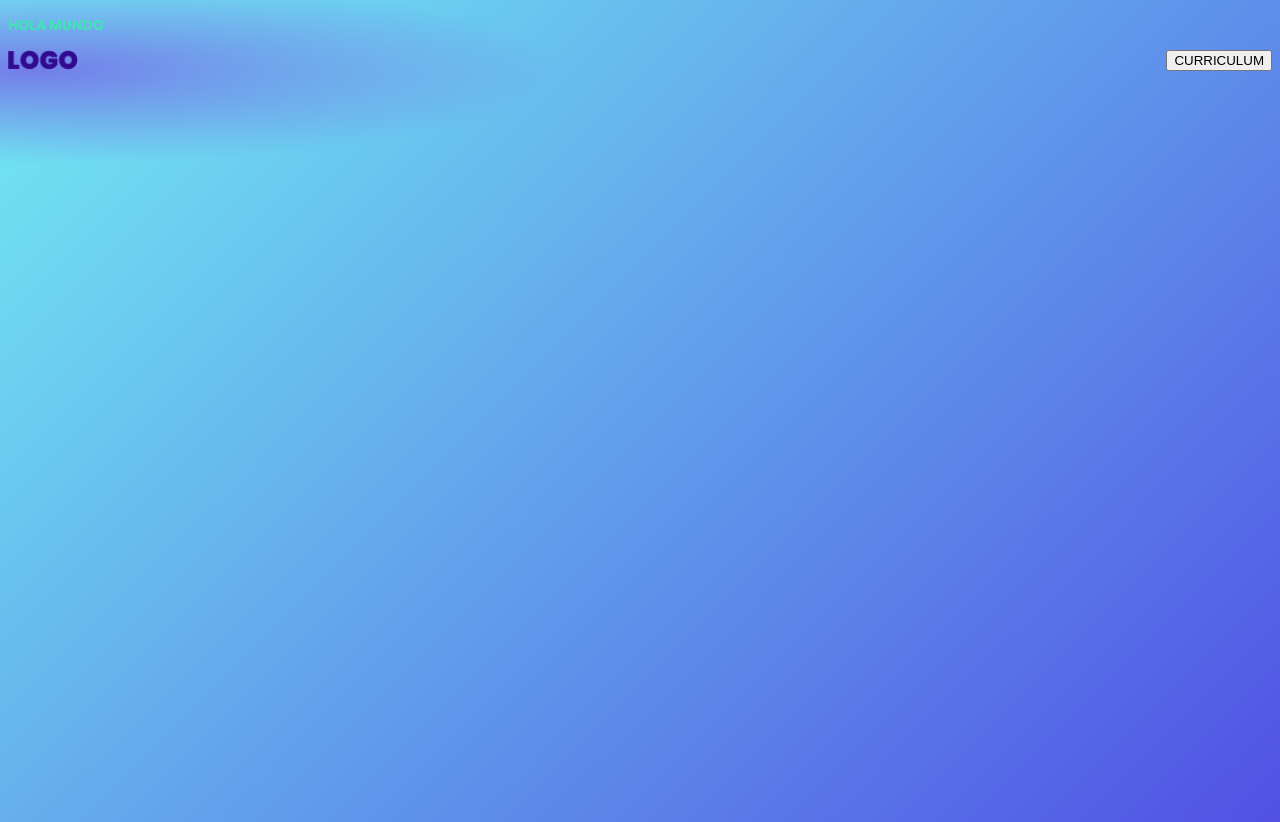
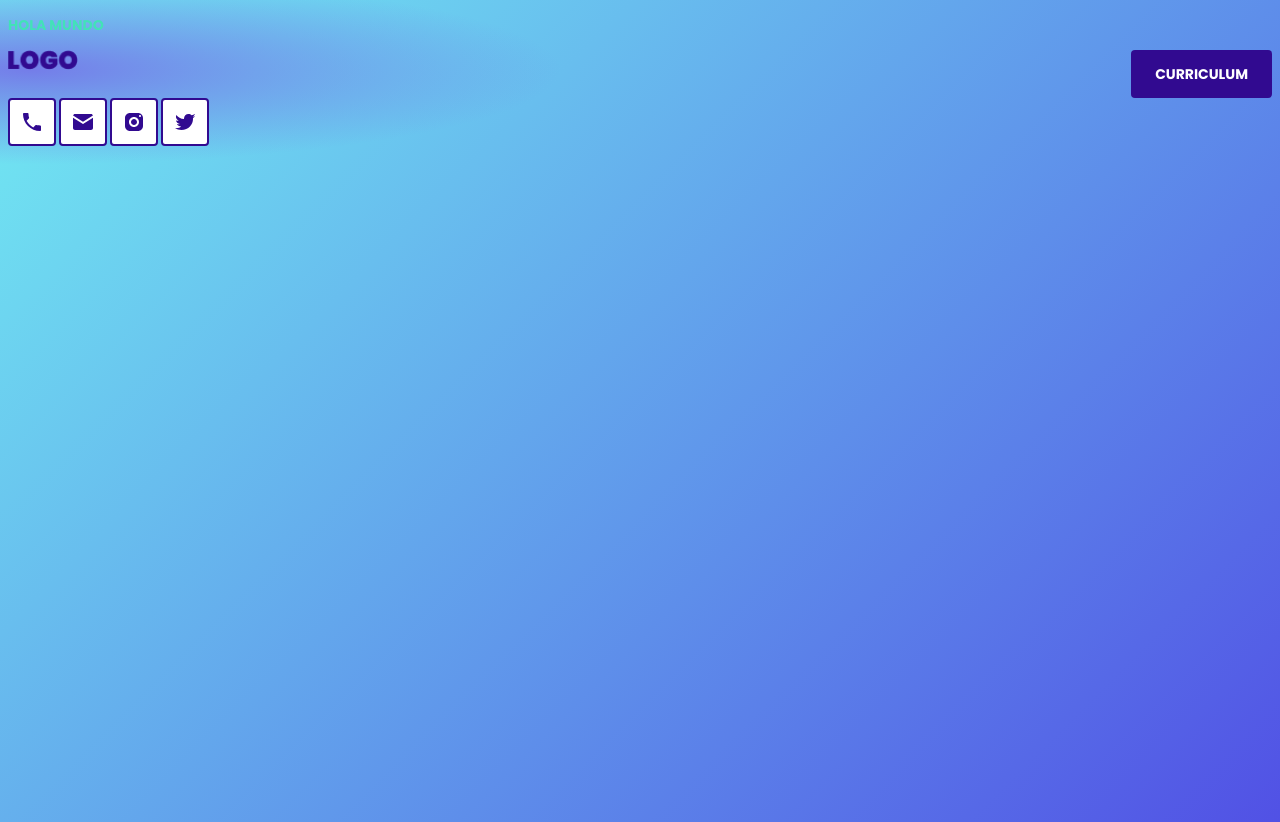
Before and after one commit to codekacode/portafolio-jaume, a plain HTML site: page index.html in a window 1280 px wide. Drawn offline with Linux system fonts and the light colour scheme.

Commit message:
Add icons

```diff
--- /dev/null
+++ b/css/button-icon.css
@@ -0,0 +1,12 @@
+.btn-icon {
+  padding: 10px;
+  border-radius:4px;
+  border: 2px solid var(--purple);
+  background: var(--white);
+  text-decoration: none;
+  display: inline-block;
+}
+
+.btn-icon img {
+  vertical-align: middle;
+}
--- /dev/null
+++ b/css/button.css
@@ -0,0 +1,16 @@
+.btn {
+  background: var(--purple);
+  color: var(--white);
+  font: var(--button);
+  padding-inline-start: 24px;
+  padding-inline-end: 24px;
+  padding-block-end: 13px;
+  padding-block-start: 13px;
+  text-transform:uppercase;
+  border-radius:4px;
+  border: none;
+}
+
+.btn .is-secondary {
+  background: upse
+}
--- a/css/style.css
+++ b/css/style.css
@@ -1,3 +1,6 @@
+@import "./button.css";
+@import "./button-icon.css";
+
 :root {
   --gradient:  radial-gradient(41.48% 11.48% at 2.38% 8.52%, #747DE9 0%, rgba(255, 255, 255, 0) 100%), linear-gradient(135deg, #72EDF2 0%, #5151E5 100%);
   --fontBase: 'Poppins', sans-serif;
@@ -12,7 +15,7 @@
   --caption: 12px/19px var(--fontBase);
   --purple: #310A90;
   --green: #42E2B8;
-
+  --white: #fff;
 }
 
 body {
--- a/index.html
+++ b/index.html
@@ -13,7 +13,12 @@
   <p>HOLA MUNDO</p>
   <header class="header">
     <img src="./images/LOGO.png" width="70" height="20" alt="Imagen Jaume">
-    <button class="btn btn-curriculum">CURRICULUM</button>
+    <button class="btn btn-curriculum">Curriculum</button>
   </header>
+
+  <a class="btn-icon" href="tel:23232332"><img src="./icons/icon-phone.svg" /></a>
+  <a class="btn-icon" href="tel:23232332"><img src="./icons/icon-important_mail.svg" /></a>
+  <a class="btn-icon" href="tel:23232332"><img src="./icons/icon-instagram.svg" /></a>
+  <a class="btn-icon" href="tel:23232332"><img src="./icons/icon-twitter_squared.svg" /></a>
 </body>
 </html>
```
Also changed, not shown: icons/icon-github.svg (added), icons/icon-important_mail.svg (added), icons/icon-instagram.svg (added), icons/icon-phone.svg (added), icons/icon-twitter_squared.svg (added), icons/icons-down.svg (added).
